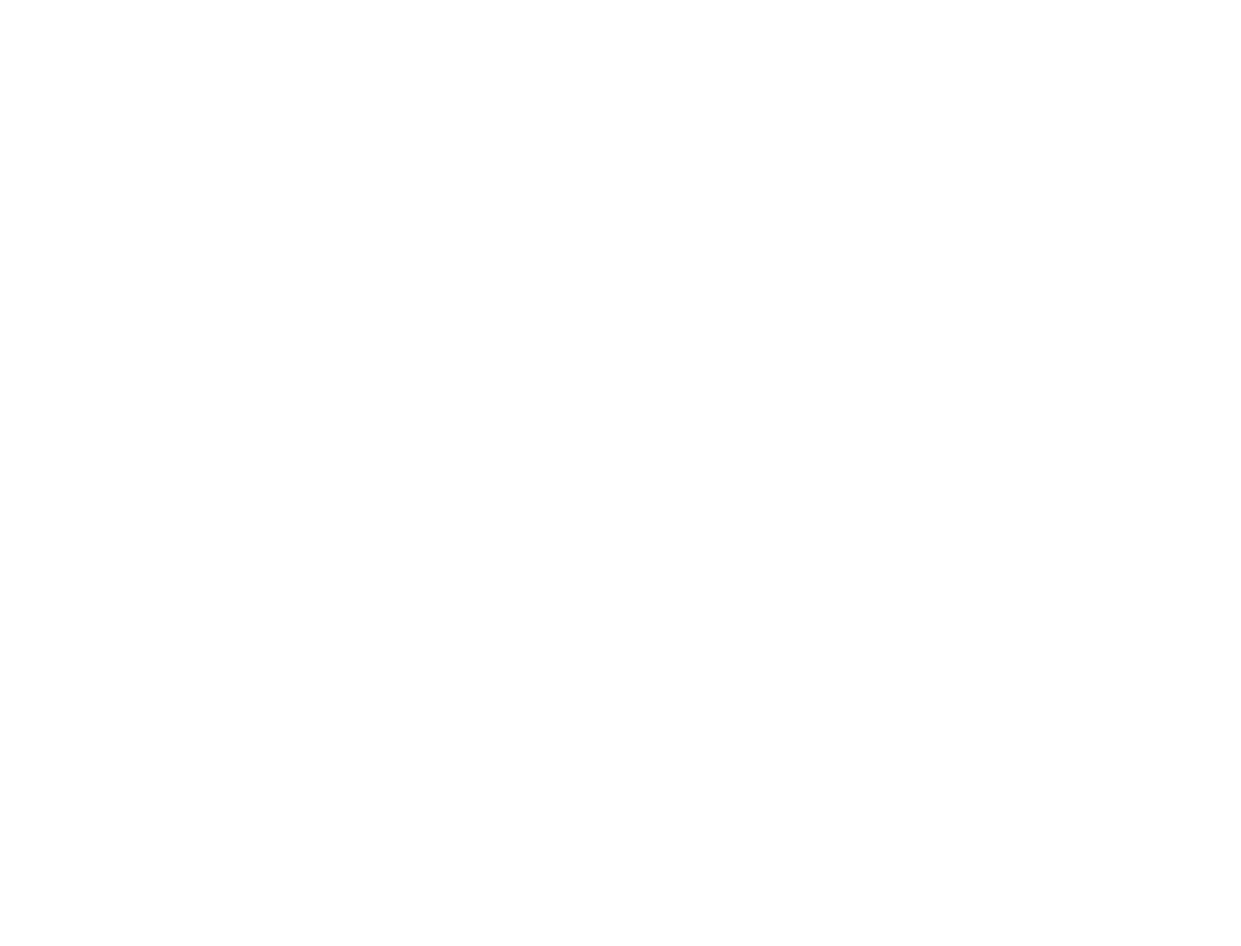
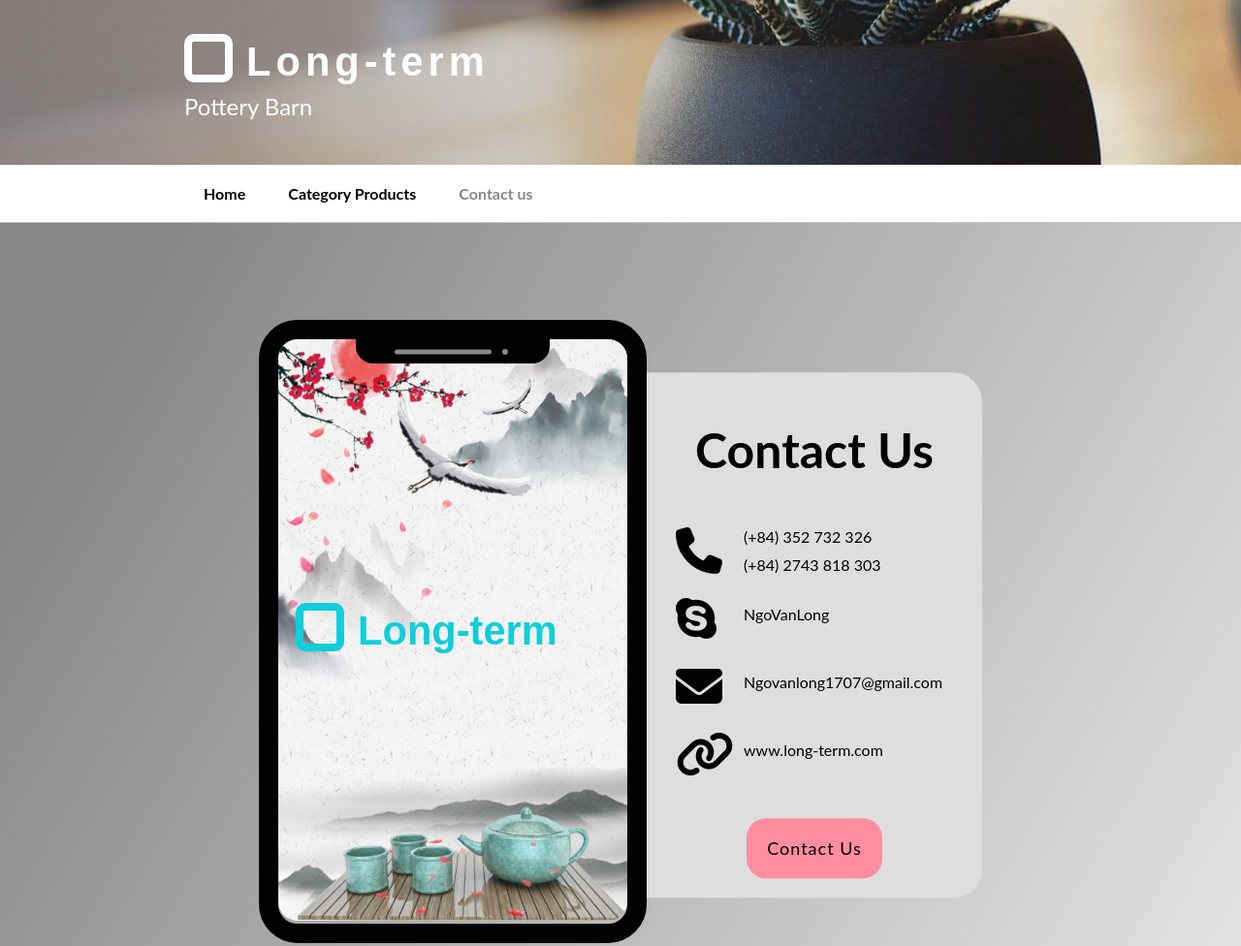
Before and after one commit to thuandiep1707/PotteryBarn, a plain HTML site: page resource/Page/HomePage/Contact.html in a window 1280 px wide. Shown: the top 976 px of the page at 97% size. Before the commit the page ends 800 px from the top, so only its background shows below. Drawn offline with Linux system fonts and the light colour scheme.

Commit message:
Contact
Hoàn thiện page contacts và tiếp tục đến cụm page category products

```diff
--- a/resource/Page/HomePage/Contact.html
+++ b/resource/Page/HomePage/Contact.html
@@ -1,12 +1,87 @@
 <!DOCTYPE html>
 <html lang="en">
+
 <head>
     <meta charset="UTF-8">
     <meta http-equiv="X-UA-Compatible" content="IE=edge">
     <meta name="viewport" content="width=device-width, initial-scale=1.0">
     <title>Contact Us - Long-term</title>
+    <link rel="stylesheet" href="../../css/style.css">
+    <link rel="stylesheet" href="../../css/logo.css">
+    <link rel="stylesheet" href="../../css/header-footer.css">
+    <link rel="stylesheet" href="../../css/HomePage/Contact.css">
+    <link rel="SHORTCUT ICON" href="../../image/icon.png">
 </head>
+
 <body>
+    <header class="home">
+        <div class="row">
+            <footer class="start">
+                <div class="header__logo">
+                    <div class="square"></div>
+                    <div class="logo">Long-term</div>
+                </div>
+                <p>Pottery Barn</p>
+            </footer>
+        </div>
+    </header>
+    <section>
+        <nav class="page-link">
+            <div class="row">
+                <ul>
+                    <li id="home"><a href="../../../index.html">Home</a></li>
+                    <li id="products"><a href="./CategoryProducts/CategoryProducts.html">Category Products</a></li>
+                    <li id="contact"><a href="./Contact.html">Contact us</a></li>
+                </ul>
+            </div>
+        </nav>
+        <section class="content">
+            <div class="tablet">
+                <div class="bar">
+                    <div class="line"></div>
+                    <div class="point"></div>
+                </div>
+                <div class="tablet__logo">
+                    <div class="tablet__logo--square"></div>
+                    <div class="tablet__logo--logo">Long-term</div>
+                </div>
+                <img src="../../image/Contact.png" alt="Long-term">
+            </div>
+            <div class="contact">
+                <h1>Contact Us</h1>
+                <div class="call">
+                    <i class="fas fa-phone"></i>
+                    <ul>
+                        <li>(+84) 352 732 326</li>
+                        <li>(+84) 2743 818 303</li>
+                    </ul>
+                </div>
+                <div class="skype">
+                    <i class="fab fa-skype"></i>
+                    <ul>
+                        <li>NgoVanLong</li>
+                    </ul>
+                </div>
+                <div class="mail">
+                    <i class="fas fa-envelope"></i>
+                    <ul>
+                        <li>Ngovanlong1707@gmail.com</li>
+                    </ul>
+                </div>
+                <div class="link">
+                    <i class="fas fa-link"></i>
+                    <ul>
+                        <li>www.long-term.com</li>
+                    </ul>
+                </div>
+                <a href="#" class="btn">Contact Us</a>
+            </div>
+        </section>
+    </section>
+    <footer class="end">
+        <p class="row">Proudly powered by Long-term</p>
+    </footer>
+    <script src="https://kit.fontawesome.com/6ecb6fe4e1.js" crossorigin="anonymous"></script>
+</body>
 
-</body>
 </html>
--- /dev/null
+++ b/resource/css/HomePage/Contact.css
@@ -0,0 +1,135 @@
+.content{
+    background-image: linear-gradient(120deg,rgb(135, 135, 135) 10%,rgb(230, 230, 230));
+    padding: 100px ;
+    display: flex;
+    justify-content: center;
+}
+
+#contact a{
+    color: rgb(135, 135, 135);
+}
+
+/*---------------------------------------------------------*/
+/*-------------------------TABLET--------------------------*/
+/*---------------------------------------------------------*/
+
+
+.tablet{
+    width: 400px;
+    border: 20px solid black;
+    border-radius: 40px;
+    position: relative;
+}
+.bar{
+    background-color: black;
+    width: 200px;
+    height: 25px;
+    position: absolute;
+     left: 50%;
+     transform: translateX(-50%);
+     border-bottom-left-radius: 18px;
+     border-bottom-right-radius: 18px;
+}
+.line{
+    background-color: rgb(135, 135, 135);
+    height: 5px;
+    width: 100px;
+    position: absolute;
+     top: 50%;
+     left: 45%;
+     transform: translate(-50%, -50%);
+    border-radius: 25px;
+}
+.point{
+    background-color: rgb(135, 135, 135);
+    height: 6px;
+    width: 6px;
+    position: absolute;
+     top: 50%;
+     right: 20%;
+     transform: translate(-50%, -50%);
+    border-radius: 50%;
+}
+.tablet__logo{
+    position: absolute;
+    top: 50%;
+    left: 5%;
+    transform: translateY(-50%);
+}
+.tablet__logo--square {
+    width: 50px;
+    height: 50px;
+    border: 8px solid rgb(16, 206, 219);
+    border-radius: 10px;
+    display: inline-block;
+}
+
+.tablet__logo--logo {
+    font-family: Arial, Helvetica, sans-serif;
+    font-size: 260%;
+    font-weight: 800;
+    color: rgb(16, 206, 219);
+    display: inline-block;
+    position: relative;
+    bottom: 7px;
+    left: 10px;
+    /* letter-spacing: 5px; */
+}
+
+.tablet img{
+    border-radius: 20px;
+    height: 600px;
+}
+
+
+/*---------------------------------------------------------*/
+/*--------------------------CONTACT--------------------------*/
+/*---------------------------------------------------------*/
+
+
+.contact{
+    background-color: rgb(222, 222, 222);
+    height: 100%;
+    border-top-right-radius: 30px;
+    border-bottom-right-radius: 30px;
+    position: relative;
+     transform: translateY(10%);
+}
+.contact h1{
+    font-size: 50px;
+    padding: 50px;
+}
+.contact div{
+    display: flex;
+}
+.contact div i{
+    display: block;
+    width: 70px;
+    height: 70px;
+    font-size: 300%;
+    margin-left: 30px;
+}
+.contact div ul{
+    display: inline-block;
+    position: relative;
+     top: 50%;
+}
+.contact .call ul{
+    transform: translateY(-15%);
+}
+.contact div ul li{
+    display: block;
+    margin: 10px 0;
+}
+.btn{
+    display: block;
+    margin: 20px auto;
+    width: 140px;
+    background-color: rgb(255, 141, 160);
+    border-radius: 20px;
+    padding-top: 20px;
+    padding-bottom: 20px;
+    text-align: center;
+    font-size: 18px;
+    letter-spacing: 1px;
+}
--- a/resource/css/HomePage/HomePage.css
+++ b/resource/css/HomePage/HomePage.css
@@ -1,11 +1,10 @@
-
 /*---------------------------------------------------------*/
 /*-------------------------HEADER--------------------------*/
 /*---------------------------------------------------------*/
 
 
 .home {
-    background-image: url('../../image/Background1.jpg');
+    background-image: url('../../image/Bghomepage.jpg');
     background-attachment: fixed;
     background-position: relative;
     background-size: cover;
@@ -18,12 +17,6 @@
     height: 140px;
 }
 
-.header__logo .logo {
-    position: relative;
-    bottom: 7px;
-    left: 10px;
-}
-
 
 /*---------------------------------------------------------*/
 /*------------------------SECTI0N--------------------------*/
@@ -34,19 +27,11 @@
     box-shadow: 0 -200px 20px 10px rgba(0, 0, 0, 0.15);
 }
 
-.page-link {
-    border-bottom: 1px solid rgb(196, 196, 196);
+
+#home a {
+    color: rgb(135, 135, 135);
 }
 
-.page-link ul li {
-    display: inline-block;
-    padding: 20px;
-    color: rgb(0, 0, 0);
-    font-weight: bold;
-}
-#home a{
-    color: rgb(135, 135, 135);
-}
 .container h2 {
     margin: 100px 0 30px 0;
     font-size: 15px;
@@ -123,7 +108,7 @@
     color: rgb(58, 58, 58)
 }
 
-.left-content .intro h1 a:hover{
+.left-content .intro h1 a:hover {
     text-decoration: underline;
 }
 
@@ -159,51 +144,61 @@
     font-weight: 100;
     color: rgb(58, 58, 58);
 }
-.left-content .feedback h1 a:hover{
+
+.left-content .feedback h1 a:hover {
     text-decoration: underline;
 }
-.feedback-header-content{
+
+.feedback-header-content {
     padding: 40px 0;
     font-size: 110%;
     color: rgb(58, 58, 58);
 }
-.content-box{
+
+.content-box {
     /* border: 1px solid red; */
     display: flex;
 }
-.img{
+
+.img {
     /* border: 1px solid red; */
     width: 50%;
 }
-.content-box .content{
+
+.content-box .content {
     /* border: 1px solid red; */
     width: 50%;
     padding: 10px;
 
 }
-.feedback .feedback__content--header{
+
+.feedback .feedback__content--header {
     /* border: 1px solid red; */
     margin-top: 20px;
     font-size: 20px;
     font-weight: 700;
     text-align: center;
 }
-.feedback__content .content p{
+
+.feedback__content .content p {
     color: rgb(58, 58, 58);
 }
-.slogan{
+
+.slogan {
     margin-bottom: 100px;
 }
-.slogan p{
+
+.slogan p {
     display: block;
     background-color: rgb(150, 192, 192);
     padding: 30px 40px;
     text-align: center;
     color: #fff;
     font-size: 120%;
-    font-weight:900;
+    font-weight: 900;
 }
-.slogan::before{
+
+.slogan::before {
     content: '';
     display: block;
     background-color: rgb(175, 178, 197);
@@ -217,11 +212,12 @@
 /*------------------------FOOTER-------------------------*/
 /*---------------------------------------------------------*/
 
-.end{
+.end {
     border-top: 1px solid rgb(175, 178, 197);
     padding: 35px 0;
 }
-.end p{
+
+.end p {
     color: rgb(90, 90, 90);
     font-size: 90%;
 }
--- a/resource/css/color.css
+++ b/resource/css/color.css
@@ -3,5 +3,5 @@
            rgb(135, 135, 135),
            rgb(90, 90, 90),
            rgb(58, 58, 58),
-           ;
+           rgb(16, 206, 219);
 }
--- /dev/null
+++ b/resource/css/header-footer.css
@@ -0,0 +1,20 @@
+.home{
+    background-image: linear-gradient(90deg,rgba(92, 84, 84, 0.5),rgba(162, 162, 162, 0)),url('../image/Bgcontact.jpg');
+    background-position: bottom;
+    height: 170px;
+    padding-top: 35px;
+}
+
+/*---------------------------------------------------------*/
+/*------------------------FOOTER-------------------------*/
+/*---------------------------------------------------------*/
+
+.end {
+    border-top: 1px solid rgb(175, 178, 197);
+    padding: 35px 0;
+}
+
+.end p {
+    color: rgb(90, 90, 90);
+    font-size: 90%;
+}
--- a/resource/css/logo.css
+++ b/resource/css/logo.css
@@ -15,6 +15,9 @@
     font-weight: 800;
     color: #fff;
     display: inline-block;
+    position: relative;
+    bottom: 7px;
+    left: 10px;
     letter-spacing: 5px;
 }
 
--- a/resource/css/style.css
+++ b/resource/css/style.css
@@ -22,3 +22,18 @@ a {
     width: 900px;
     margin: 0 auto;
 }
+
+.page-link {
+    border-bottom: 1px solid rgb(196, 196, 196);
+}
+
+.page-link ul li {
+    display: inline-block;
+    padding: 20px;
+    color: rgb(0, 0, 0);
+    font-weight: bold;
+}
+.page-link ul li a:hover,
+.page-link ul li:active{
+    color: rgb(135, 135, 135);
+}
```
Also changed, not shown: index.html (+1 -2 lines), resource/Page/HomePage/CategoryProducts/CategoryProducts.html (+58 -0 lines), resource/css/HomePage/CategoryProducts/Product-style.css (added, +22 -0 lines), resource/css/header.css (deleted), resource/image/Bgcontact.jpg (added), resource/image/Bghomepage.jpg (renamed from resource/image/Background1.jpg).
